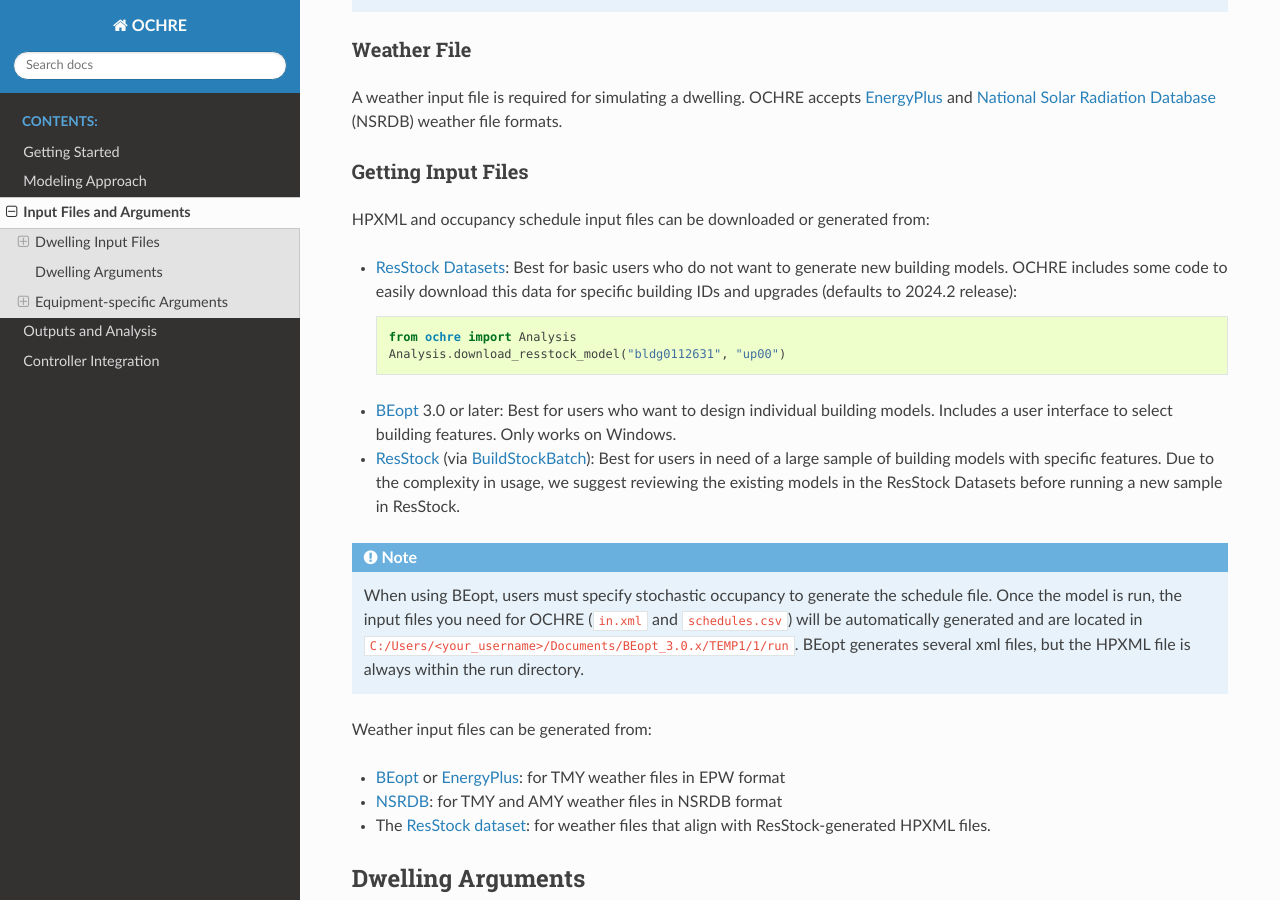
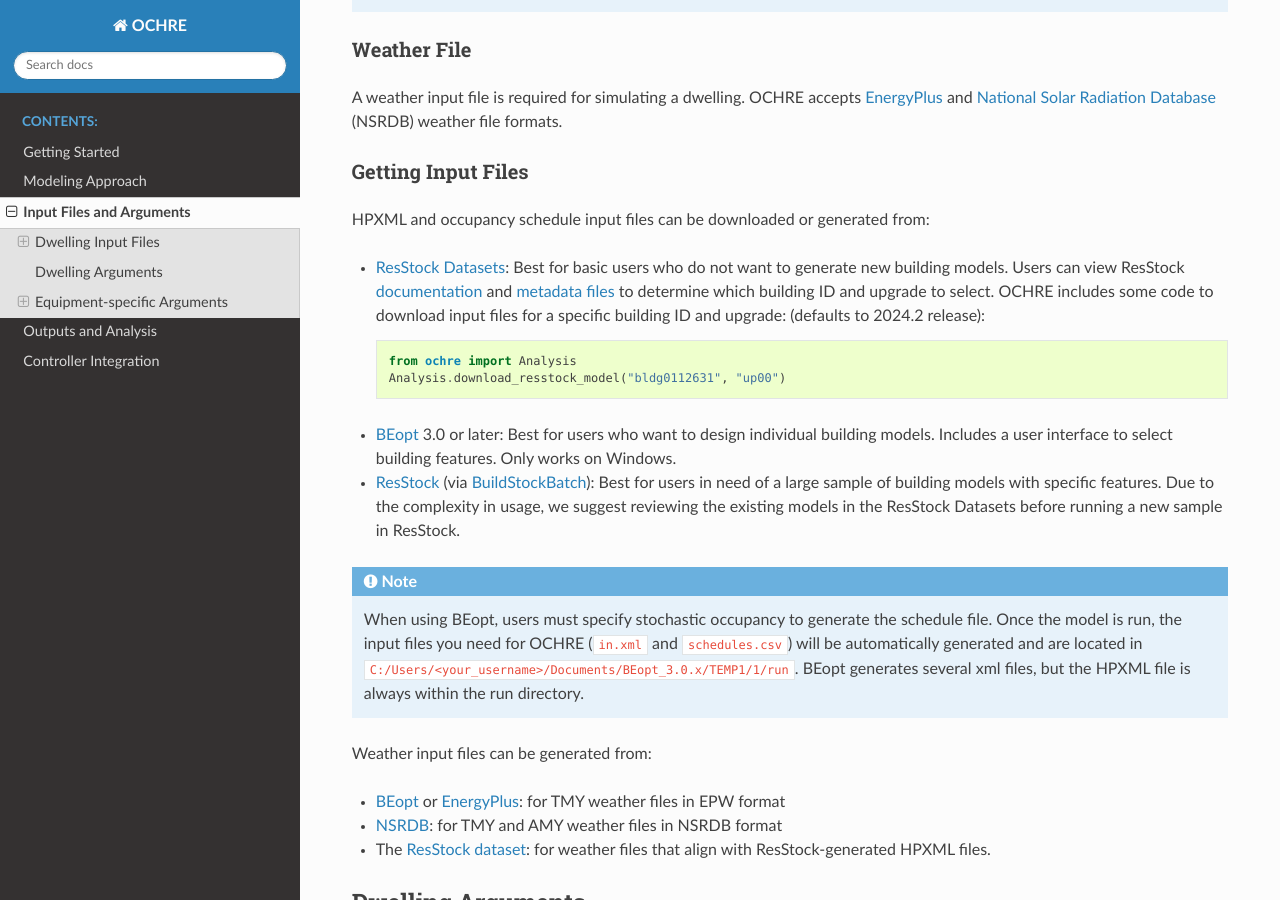
Before and after one commit to NREL/OCHRE, a Sphinx documentation site: the page built from docs/source/InputsAndArguments.rst, in a window 1280 px wide and 900 px high, scrolled down 935 px. Built offline with Sphinx 7.4.7 and the Read the Docs theme 3.1.0, drawn with Linux system fonts in a browser that asks for light colours.

Commit message:
add links to resstock metadata

```diff
--- a/docs/source/InputsAndArguments.rst
+++ b/docs/source/InputsAndArguments.rst
@@ -75,8 +75,13 @@ Getting Input Files
 HPXML and occupancy schedule input files can be downloaded or generated from:
 
 -  `ResStock Datasets <https://resstock.nrel.gov/datasets>`__: Best for basic
-   users who do not want to generate new building models. OCHRE includes some
-   code to easily download this data for specific building IDs and upgrades
+   users who do not want to generate new building models. Users can view
+   ResStock `documentation
+   <https://oedi-data-lake.s3.amazonaws.com/nrel-pds-building-stock/end-use-load-profiles-for-us-building-stock/2024/resstock_tmy3_release_2/resstock_documentation_2024_release_2.pdf>`__
+   and `metadata files
+   <https://data.openei.org/s3_viewer?bucket=oedi-data-lake&prefix=nrel-pds-building-stock%2Fend-use-load-profiles-for-us-building-stock%2F2024%2Fresstock_tmy3_release_2%2Fmetadata_and_annual_results%2F>`__
+   to determine which building ID and upgrade to select. OCHRE includes some
+   code to download input files for a specific building ID and upgrade:
    (defaults to 2024.2 release):
 
    .. code-block:: python
```
